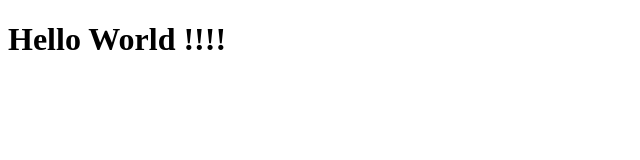
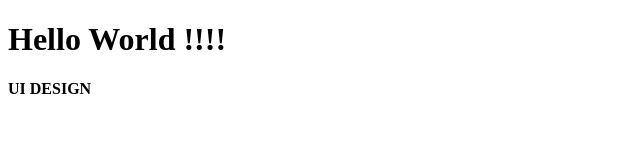
Before and after one commit to Trendyboyd/Test01, a plain HTML site: page index.html in a window 1280 px wide. Shown: the whole page, without its empty margins (0-640 px from the left). Drawn offline with Linux system fonts and the light colour scheme.

Commit message:
Update index.html

```diff
--- a/index.html
+++ b/index.html
@@ -5,5 +5,6 @@
     </head>
     <body>
         <h1> Hello World !!!!</h1>
+        <b>UI DESIGN</b>
     </body>
 </html>
```
